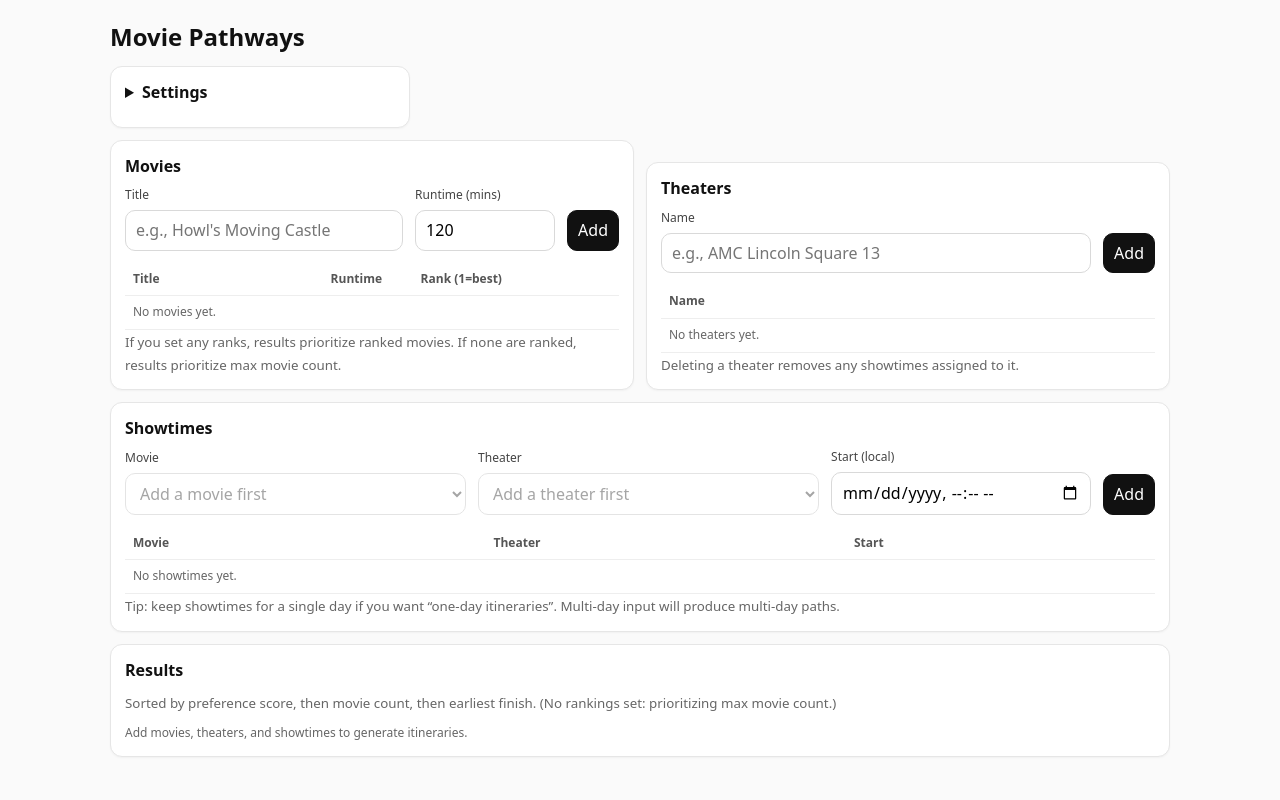
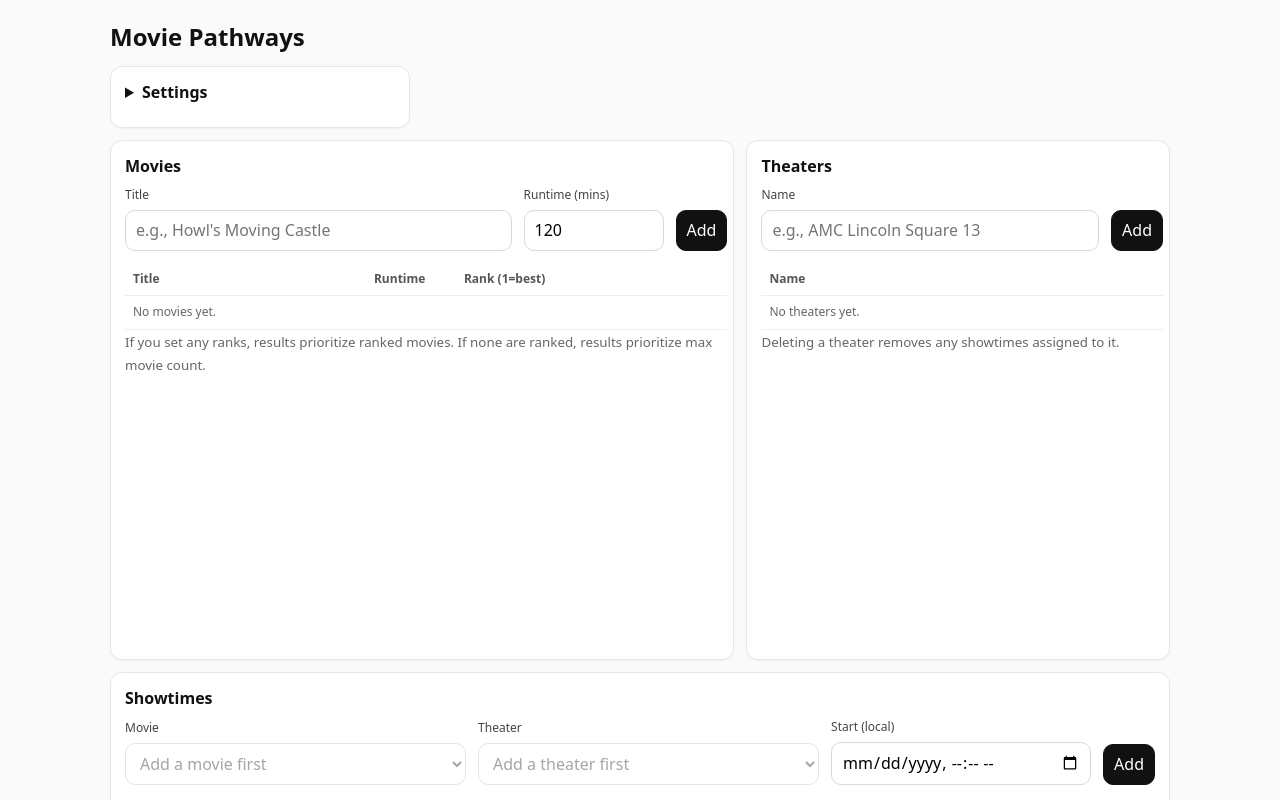
Before and after one commit to zbaskin/MoviePathways, a React (Vite) app: page / in a window 1280 px wide. Shown: the top 800 px of the page. Built offline with nearby package versions, Linux system fonts and the light colour scheme.

Commit message:
fix Flex Ratios to make the viewing of Movies and Theaters more cohesive

```diff
--- a/src/App.tsx
+++ b/src/App.tsx
@@ -282,7 +282,7 @@ function MoviesCard(props: {
   const [runtime, setRuntime] = useState<number>(120);
 
   return (
-    <div className="card" style={{ flex: 1, minWidth: 320 }}>
+    <div className="card cardFixed cardBodyScroll" style={{ flex: 3, minWidth: 400 }}>
       <h2>Movies</h2>
 
       <div className="row">
@@ -381,7 +381,7 @@ function TheatersCard(props: {
   const [name, setName] = useState("");
 
   return (
-    <div className="card" style={{ flex: 1, minWidth: 280 }}>
+    <div className="card cardFixed cardBodyScroll" style={{ flex: 2, minWidth: 280 }}>
       <h2>Theaters</h2>
 
       <div className="row">
--- a/src/index.css
+++ b/src/index.css
@@ -84,3 +84,21 @@ details > summary {
 details[open] > summary {
   margin-bottom: 12px;
 }
+
+/* Fixed-height cards with scrollable body */
+.cardFixed {
+  height: 520px;              /* tweak */
+  display: flex;
+  flex-direction: column;
+}
+
+.cardBodyScroll {
+  flex: 1;
+  overflow: auto;
+  padding-right: 6px;         /* prevents scrollbar from overlaying content */
+}
+
+/* Keep table headers readable */
+.cardBodyScroll table {
+  width: 100%;
+}
```
